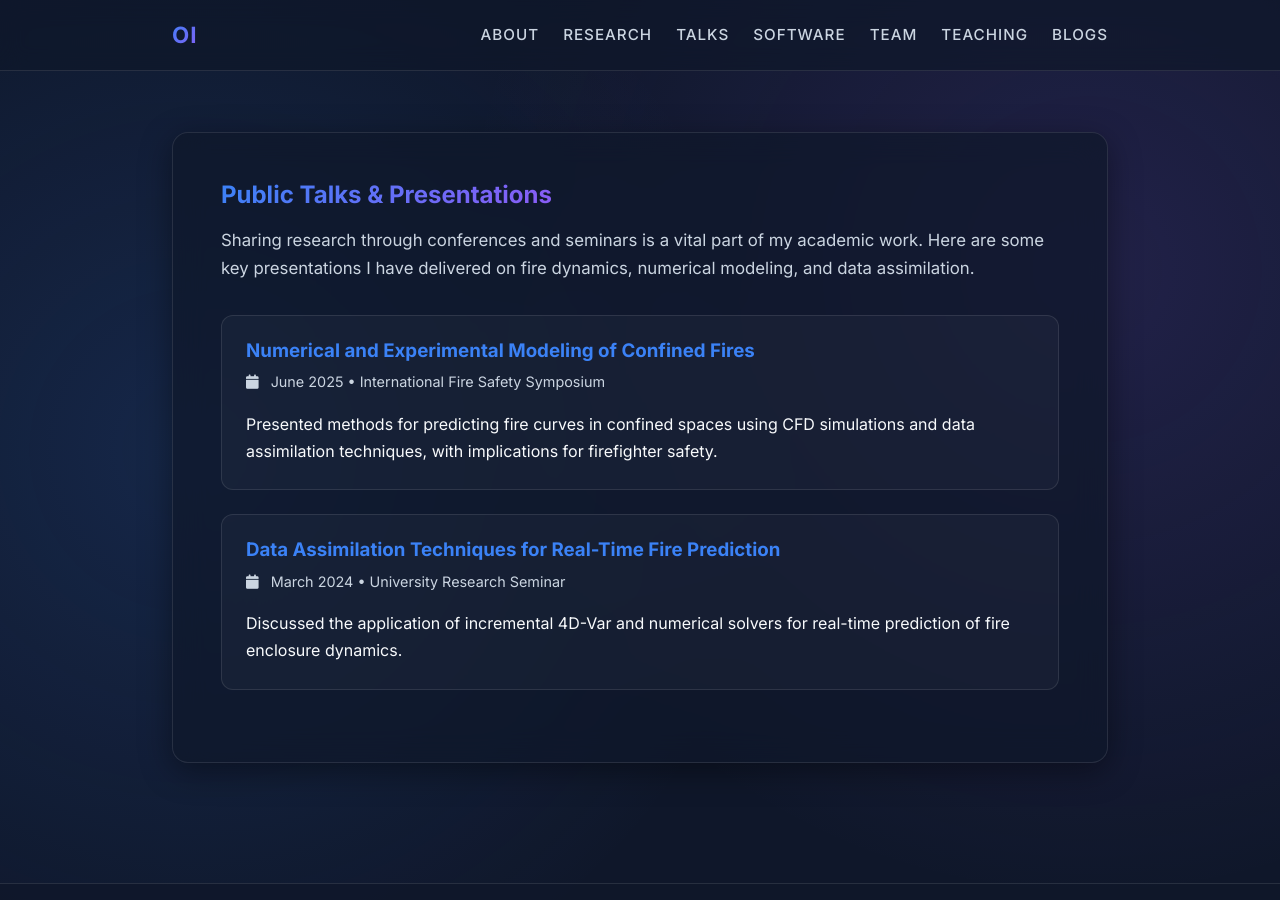
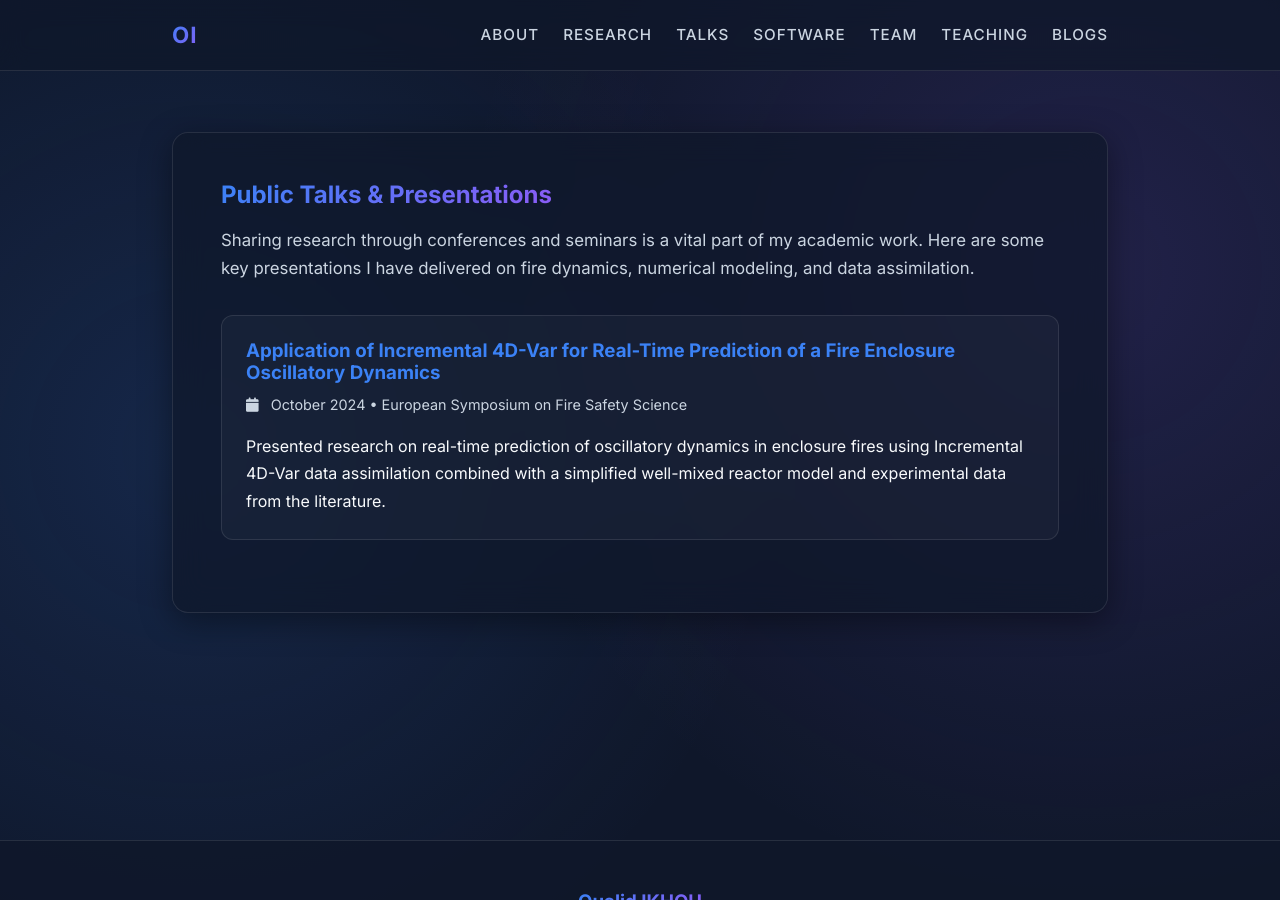
Before and after one commit to oualidikhou/oualidikhou.github.io, a Jekyll site: the page built from talks.md, in a window 1280 px wide and 900 px high. Built offline with Jekyll 4.4.1, drawn with Linux system fonts in a browser that asks for light colours.

Commit message:
Update talks.md

```diff
--- a/talks.md
+++ b/talks.md
@@ -12,20 +12,14 @@ title: Talks
   <div style="margin-top: 2rem;">
 
     <div style="background: rgba(255,255,255,0.03); padding: 1.5rem; border-radius: 12px; border: 1px solid var(--glass-border); margin-bottom: 1.5rem;">
-      <h3 style="margin-bottom: 0.5rem; color: var(--accent-blue);">Numerical and Experimental Modeling of Confined Fires</h3>
+      <h3 style="margin-bottom: 0.5rem; color: var(--accent-blue);">Application of Incremental 4D-Var for Real-Time Prediction of a Fire Enclosure Oscillatory Dynamics</h3>
       <p style="font-size: 0.9rem; color: var(--text-secondary); margin-bottom: 1rem;">
-        <i class="fa fa-calendar" style="margin-right: 8px;"></i> June 2025 • International Fire Safety Symposium
+        <i class="fa fa-calendar" style="margin-right: 8px;"></i> October 2024 • European Symposium on Fire Safety Science
       </p>
-      <p>Presented methods for predicting fire curves in confined spaces using CFD simulations and data assimilation techniques, with implications for firefighter safety.</p>
+      <p>Presented research on real-time prediction of oscillatory dynamics in enclosure fires using Incremental 4D-Var data assimilation combined with a simplified well-mixed reactor model and experimental data from the literature.</p>
     </div>
 
-    <div style="background: rgba(255,255,255,0.03); padding: 1.5rem; border-radius: 12px; border: 1px solid var(--glass-border); margin-bottom: 1.5rem;">
-      <h3 style="margin-bottom: 0.5rem; color: var(--accent-blue);">Data Assimilation Techniques for Real-Time Fire Prediction</h3>
-      <p style="font-size: 0.9rem; color: var(--text-secondary); margin-bottom: 1rem;">
-        <i class="fa fa-calendar" style="margin-right: 8px;"></i> March 2024 • University Research Seminar
-      </p>
-      <p>Discussed the application of incremental 4D-Var and numerical solvers for real-time prediction of fire enclosure dynamics.</p>
-    </div>
+
 
   </div>
 </section>
```
